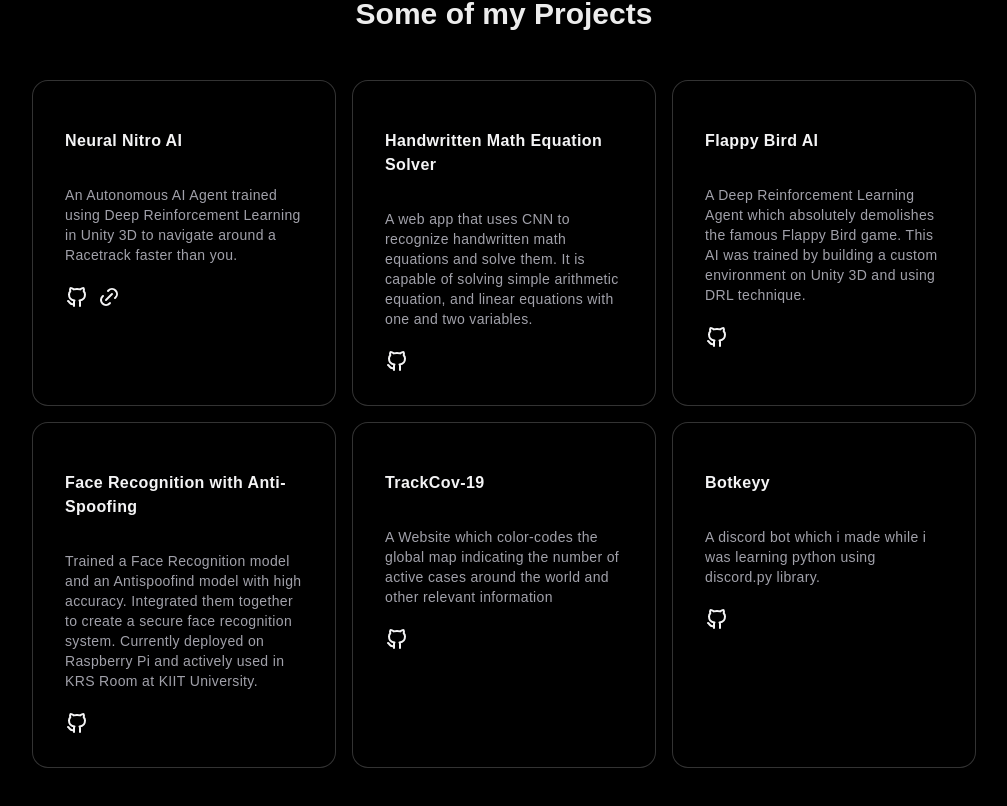
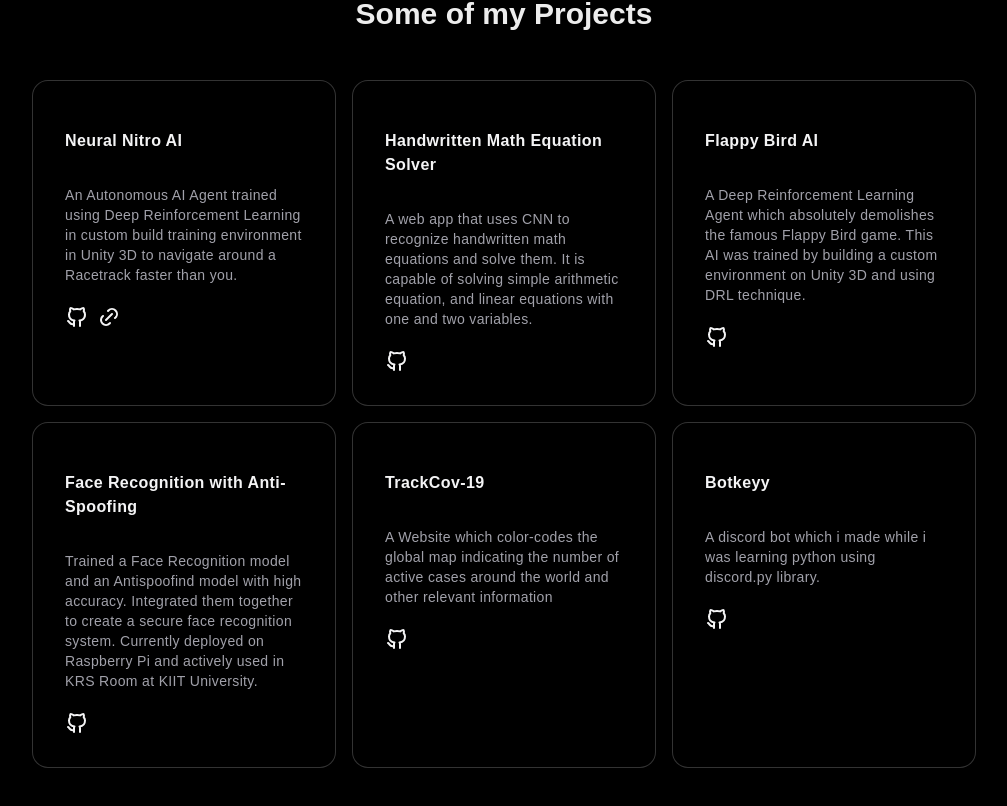
Before and after one commit to Sookeyy-12/Sookeyy-12.github.io, a Next.js app: page / in a window 1280 px wide. Shown: the part 1208-2014 px from the top of the page, without its empty margins (136-1143 px from the left). Built offline with nearby package versions, Linux system fonts and the light colour scheme.

Commit message:
fixed nn desc

```diff
--- a/components/Projects.tsx
+++ b/components/Projects.tsx
@@ -16,7 +16,7 @@
     {
         title: "Neural Nitro AI",
         description:
-            "An Autonomous AI Agent trained using Deep Reinforcement Learning in Unity 3D to navigate around a Racetrack faster than you.",
+            "An Autonomous AI Agent trained using Deep Reinforcement Learning in custom build training environment in Unity 3D to navigate around a Racetrack faster than you.",
         github: "https://github.com/sookeyy-12/neuralnitro-ai",
         deploy: "https://sookeyy.itch.io/neuralnitro",
     },
```
